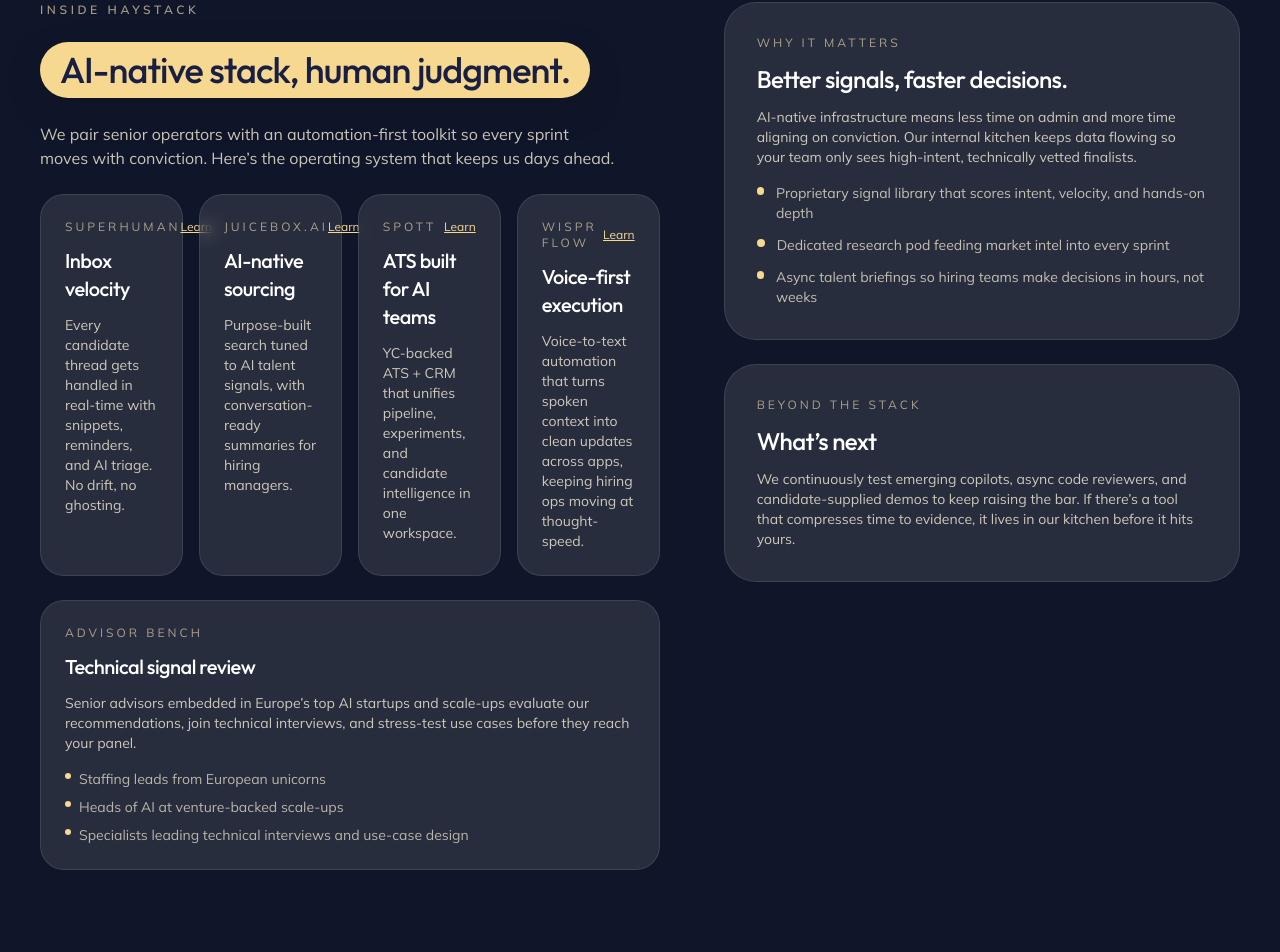
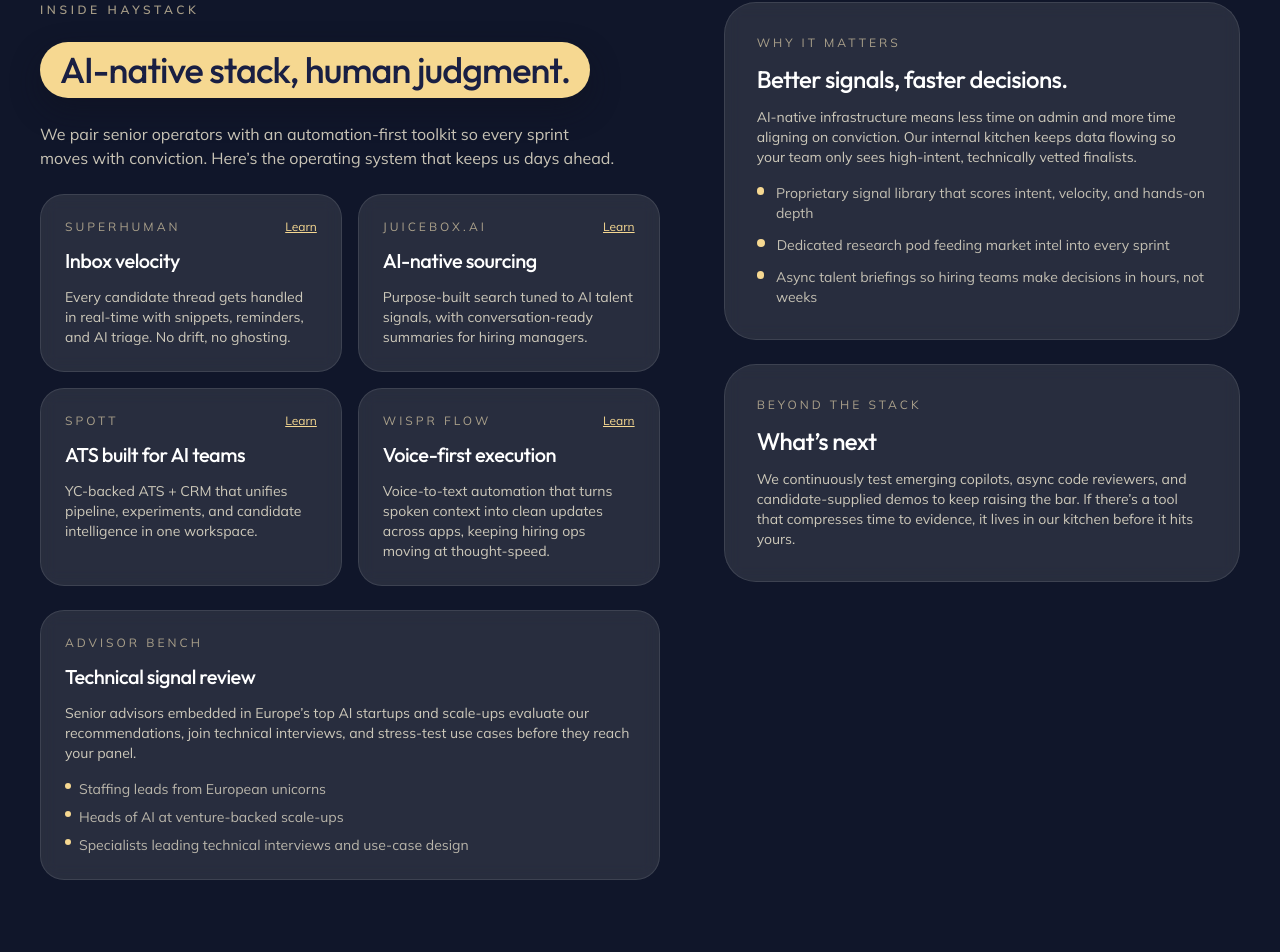
Before and after one commit to David-tech-creator/haystack, a Next.js app: page / in a window 1280 px wide. Shown: the part 2260-3212 px from the top of the page. Built offline with nearby package versions, Linux system fonts and the light colour scheme.

Commit message:
style: improve tooling grid responsiveness

```diff
--- a/src/components/insight-stack.tsx
+++ b/src/components/insight-stack.tsx
@@ -59,7 +59,7 @@ export function InsightStack() {
             operating system that keeps us days ahead.
           </p>
 
-          <div className="grid gap-4 md:grid-cols-2 lg:grid-cols-4">
+          <div className="grid gap-4 [grid-template-columns:repeat(auto-fit,minmax(240px,1fr))]">
             {tools.map((tool, index) => (
               <motion.div
                 key={tool.name}
```
